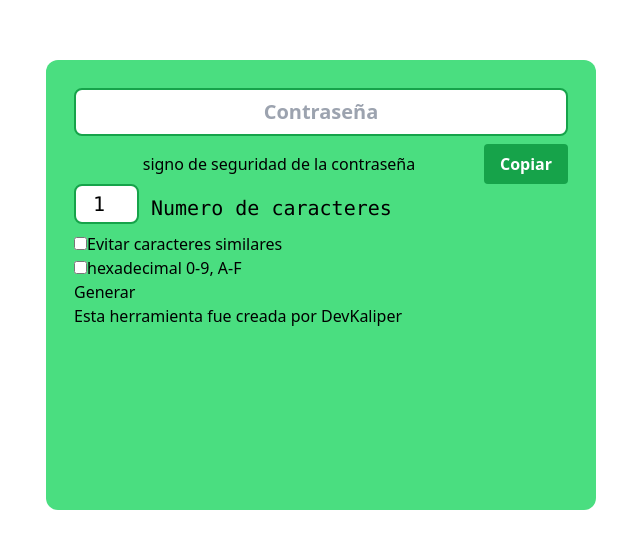
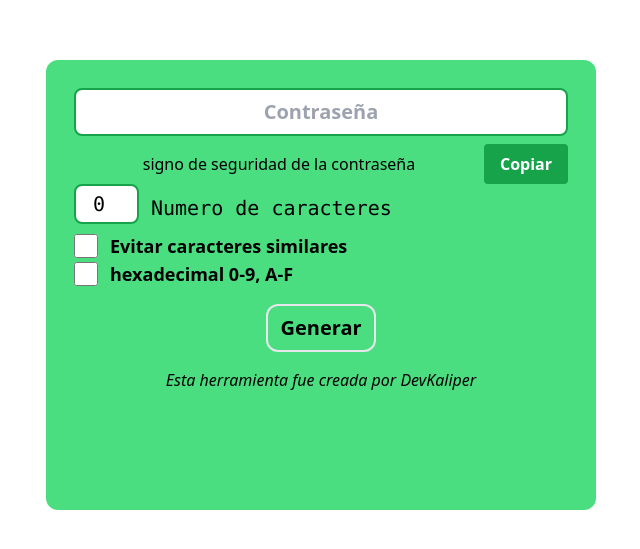
Before and after one commit to DevKaliper/Password-Generator, a React (Vite) app: page / in a window 1280 px wide. Shown: the part 115-664 px from the top of the page, without its empty margins (319-959 px from the left). Built offline with nearby package versions, Linux system fonts and the light colour scheme.

Commit message:
Its working

```diff
--- a/src/components/VentanaPrincipal.jsx
+++ b/src/components/VentanaPrincipal.jsx
@@ -1,13 +1,93 @@
 import { useState } from "react";
 
 const VentanaPrincipal = () => {
+  const [pass, setPass] = useState("")
     const [numero, setNumero] = useState(0);
+
+
+    const [character, setCharacter] = useState(false)
+    const [alfaNum, setAlfaNum,] = useState(false)
+
+    const handleCheckedCharacter = (e) => {
+      setCharacter(e.target.checked)
+
+
+     }
+
+     const handleCheckedAlfa = (e) => {
+      setAlfaNum(e.target.checked)
+      }
+
+
+      const geneneratePass= (value,checkedRepeat,checkedAlfa)=>{
+        if (checkedAlfa){
+          const banco = "ABCDEFGHIJKLMNOPQRSTUVWXYZabcdefghijklmnopqrstuvwxyz0123456789@!#$&/)(=?¿"
+          let password = ""
+
+          if(checkedRepeat){
+            for (let i =0; i < value; i++){
+              let aleatorio = banco.charAt(Math.floor(Math.random() * banco.length))
+              if (password.includes(aleatorio)){
+                i--
+                continue
+              }else{
+                password+=aleatorio
+              }
+
+
+            }
+            return password
+
+          }else{
+            for(let i =0; i < value; i++){
+              let aleatorio = banco.charAt(Math.floor(Math.random() * banco.length))
+              password+=aleatorio
+
+            }
+            return password
+
+          }
+
+
+
+        }
+        if (!checkedAlfa){
+          const banco = "ABCDEFGHIJKLMNOPQRSTUVWXYZabcdefghijklmnopqrstuvwxyz!#$&/)(=?¿"
+          let password = ""
+
+          if(checkedRepeat){
+            for (let i =0; i < value; i++){
+              let aleatorio = banco.charAt(Math.floor(Math.random() * banco.length))
+              if (password.includes(aleatorio)){
+                password+= banco.charAt(Math.floor(Math.random() * banco.length)-1)
+              }else{
+                password+=aleatorio
+              }
+
+
+            }
+            return password
+
+          }
+
+
+
+        }
+
+
+      }
+
+      const handleClick = () => {
+        setPass(geneneratePass(numero,character,alfaNum))
+       }
+
   return (
     <div className=" p-7 h-[450px] w-[550px] rounded-xl bg-green-400">
       <input
         type="text"
         placeholder="Contraseña"
         className="border-2 border-green-600 rounded-lg w-full p-2 font-extrabold text-xl text-center outline-none mb-2"
+        value={pass && pass}
       />
       <div className="flex justify-center items-center ">
         <span className="flex-grow text-center">signo de seguridad de la contraseña</span>
@@ -25,9 +105,9 @@ const VentanaPrincipal = () => {
             placeholder="0"
             onChange={(e) => {
                 setNumero(e.target.value);
-                console.log(numero)
+
             }}
-            defaultValue={1}
+            defaultValue={numero}
 
             id="numero"
             className="border-2 border-green-600 rounded-lg h-[40px] w-[65px] p-2 font-mono text-xl text-center outline-none mb-2"
@@ -37,12 +117,17 @@ const VentanaPrincipal = () => {
       </div>
 
       <div>
-        <label htmlFor="similares">
+        <label htmlFor="similares" className="flex gap-3 items-center font-semibold text-lg">
             <input
+
+            onChange={handleCheckedCharacter}
             type="checkbox"
             name="similares"
             id="similares"
-            className="border-green-600 border-2"
+            className="h-6 w-6 "
+            checked={character}
+
+
           />
           Evitar caracteres similares
         </label>
@@ -52,21 +137,27 @@ const VentanaPrincipal = () => {
       </div>
 
       <div>
-        <label htmlFor="hexadecimal">
+        <label htmlFor="hexadecimal" className="flex gap-3 items-center font-semibold text-lg">
           <input
+          onChange={handleCheckedAlfa}
             type="checkbox"
             name="hexadecimal"
             id="hexadecimal"
+            className="h-6 w-6 "
+            checked={alfaNum}
+
           />
           <span>hexadecimal 0-9, A-F</span>
         </label>
       </div>
+<div className="flex justify-center items-center text-center">
 
-      <button>Generar</button>
+      <button onClick={handleClick} className="border-2 py-2 px-3 my-4 rounded-xl text-xl font-bold" >Generar</button>
+</div>
 
 
-      <div>
-        <span>Esta herramienta fue creada por DevKaliper</span>
+      <div className="text-center font-thin">
+        <i>Esta herramienta fue creada por DevKaliper</i>
       </div>
 
 
@@ -77,7 +168,7 @@ export default VentanaPrincipal;
 
 
 // TODO
-// 1. Terminar de Estilizar la ventana principal
+// 1. Terminar de Estilizar la ventana principal (done)
 // 2. Crear la logica para generar la contraseña
 // 3. Crear la logica para copiar la contraseña
 // 4. Crear la logica para evitar caracteres similares
```
